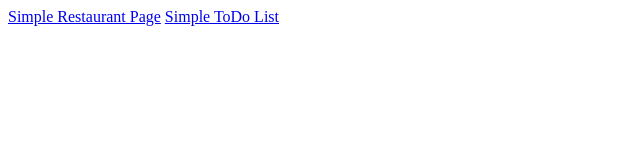
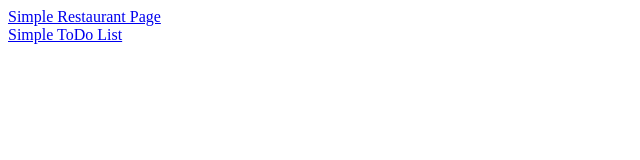
Before and after one commit to t0b1z/t0b1z.github.io, a plain HTML site: page index.html in a window 1280 px wide. Shown: the whole page, without its empty margins (0-640 px from the left). Drawn offline with Linux system fonts and the light colour scheme.

Commit message:
Now with linebreaks

```diff
--- a/index.html
+++ b/index.html
@@ -5,7 +5,7 @@
     <title>Project Repository</title>
   </head>
   <body>
-    <a href="https://t0b1z.github.io/restaurant/index.html">Simple Restaurant Page</a>
+    <a href="https://t0b1z.github.io/restaurant/index.html">Simple Restaurant Page</a><br>
     <a href="https://t0b1z.github.io/todoList/index.html">Simple ToDo List</a>
   </body>
 </html>
```
